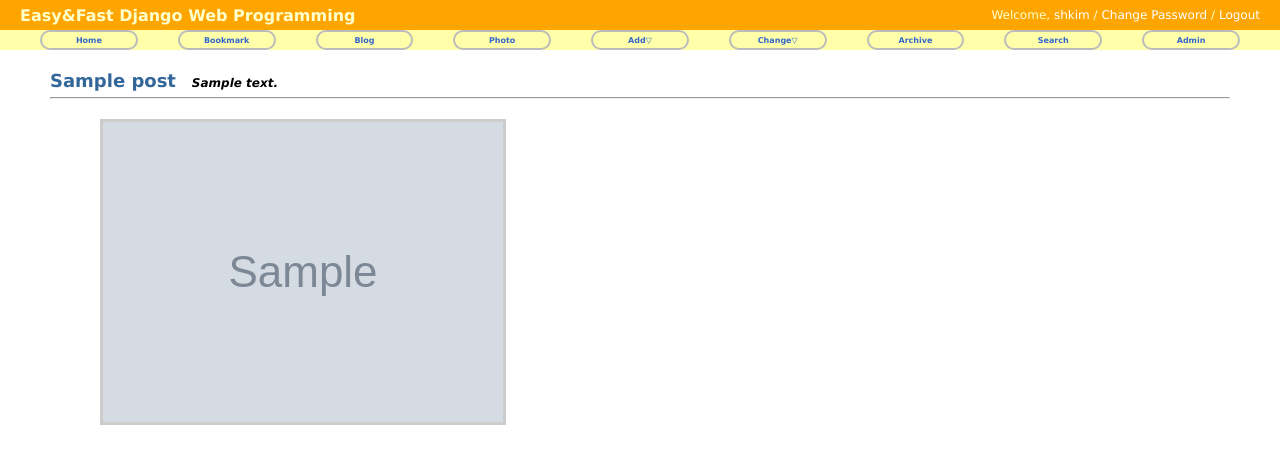
After one commit to kim-wanseok/photoweb, a Django app: template photo/templates/photo/album_list.html in a window 1280 px wide. The commit adds this page. Shown: the top 464 px of the page. Run offline with Django 3.2, Linux system fonts and the light colour scheme; the template is opened without the code that fills it: most values are stand-ins (such as "Sample title", 1, 10 or a date in 2020); grey boxes marked "Sample" are stand-in pictures.

Commit message:
photo apps 2nd dev. ~ing (urls, view, template)

```diff
--- a/myProject/urls.py
+++ b/myProject/urls.py
@@ -15,6 +15,8 @@ Including another URLconf
 """
 from django.conf.urls import include, url
 from django.contrib import admin
+from django.conf.urls.static import static
+from django.conf import settings
 
 from myProject.views import HomeView
 
@@ -26,8 +28,9 @@ urlpatterns = [
 	url(r'^$', HomeView.as_view(), name='home'),
     url(r'^bookmark/', include('bookmark.urls', namespace='bookmark')),
     url(r'^blog/', include('blog.urls', namespace='blog')),
+	url(r'^photo/', include('photo.urls', namespace='photo')),
 
     # #Class-based views for Bookmark app
     # url(r'^bookmark/$', BookmarkLV.as_view, name='index'),
     # url(r'^bookmark/(P<pk>\d+)/$', BookmarkDV.as_view(), name='detail'),
-]
+] + static(settings.MEDIA_URL, document_root = settings.MEDIA_ROOT)
--- /dev/null
+++ b/photo/static/photo/photo.css
@@ -0,0 +1,54 @@
+/* album_list.html */
+div.album-list {
+    margin: 20px 50px;
+}
+
+div.album-list-photo {
+    float: left;
+    width: 150px;
+    height: 180px;
+}
+
+/* album_detail.html */
+div.album-detail {
+    margin: 30px 10px;
+}
+
+div.album-detail-photo {
+    float: left;
+    width: 220px;
+    height: 220px;
+}
+
+div.album-detail-photo > li {
+    font-size: 10px;
+    font-weight: bold;
+    font-style: italic;
+}
+
+/* photo_detail.html */
+table.photo-detail {
+    margin: 30px 50px 0 50px;
+    border: 1px solid #ccc;
+}
+
+table.photo-detail td {
+    width: 50%;
+}
+
+table.photo-detail ul li {
+    font-weight: bold;
+}
+
+table.photo-detail ul p {
+    font-style: italic;
+}
+
+/* common */
+img.thumbnail {
+    border:3px solid #ccc;
+}
+
+div.clear_float {
+    clear: both;
+}
--- /dev/null
+++ b/photo/templates/photo/album_list.html
@@ -0,0 +1,33 @@
+{% extends "base.html" %}
+
+{% block title %}album_list.html{% endblock %}
+
+{% load staticfiles %}
+{% block extrastyle %}{% static "photo/photo.css" %}{% endblock %}
+
+{% block content %}
+<div id="content">
+
+    {% for item in object_list %}
+
+    <div class="clear_float">
+        <h2 style="display:inline"><a href="{% url 'photo:album_detail' item.id %}">{{ item.name }}</a></h2>
+        &emsp;<b><i>{{ item.description }}</i></b>
+    </div>
+
+    <hr/>
+
+    <div class="album-list">
+        {% for photo in item.photo_set.all|slice:":5" %}
+        <div class="album-list-photo">
+            <a href="{{ photo.get_absolute_url }}">
+            <img class="thumbnail" src="{{ photo.image.thumb_url }}" />
+            </a>
+        </div>
+        {% endfor %}
+    </div>
+
+    {% endfor %}
+
+</div>
+{% endblock %}
--- a/templates/base.html
+++ b/templates/base.html
@@ -22,7 +22,7 @@
         <li><a href="{% url 'home' %}">Home</a></li>
         <li><a href="{% url 'bookmark:index' %}">Bookmark</a></li>
         <li><a href="{% url 'blog:index' %}">Blog</a></li>
-        <li><a href="#">Photo</a></li>
+        <li><a href="{% url 'photo:index' %}">Photo</a></li>
 
         <li><a href="#">Add&bigtriangledown;</a>
             <ul>
```
Also changed, not shown: photo/templates/photo/album_detail.html (added, +29 -0 lines), photo/templates/photo/photo_detail.html (added, +35 -0 lines), photo/urls.py (added, +17 -0 lines), photo/views.py (+11 -1 lines).
